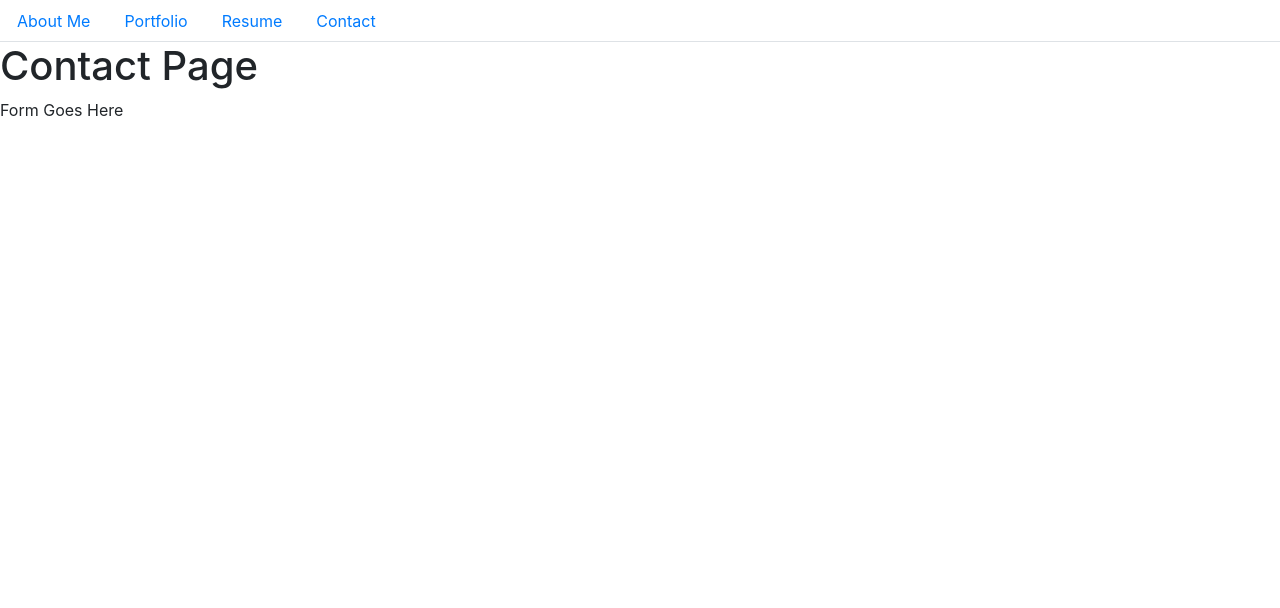
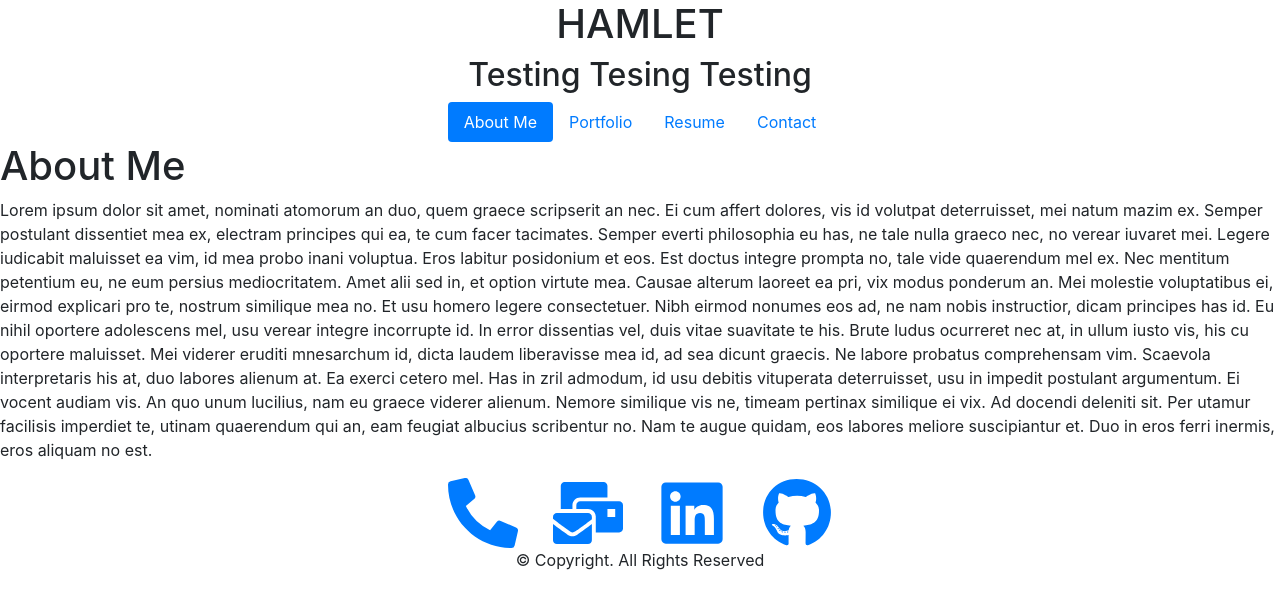
Before and after one commit to UNCValladaresHamlet/React_Portfolio, a React (Create React App) app: page / in a window 1280 px wide. Shown: the top 608 px of the page. Built offline with nearby package versions, Linux system fonts and the light colour scheme.

Commit message:
added header/footer structure and got it running

```diff
--- a/package.json
+++ b/package.json
@@ -10,6 +10,7 @@
     "react": "^17.0.2",
     "react-bootstrap": "^0.32.4",
     "react-dom": "^17.0.2",
+    "react-icons": "^4.2.0",
     "react-scripts": "4.0.3",
     "web-vitals": "^1.1.2"
   },
--- a/public/index.html
+++ b/public/index.html
@@ -24,7 +24,7 @@
       work correctly both with client-side routing and a non-root public URL.
       Learn how to configure a non-root public URL by running `npm run build`.
     -->
-    <title>React App</title>
+    <title>Hamlet Valladares</title>
   </head>
   <body>
     <noscript>You need to enable JavaScript to run this app.</noscript>
--- a/src/App.js
+++ b/src/App.js
@@ -1,6 +1,17 @@
 import React from "react";
 import PortfolioContainer from "./components/PortfolioContainer";
+import Header from "./components/Header";
+import Footer from "./components/Footer";
 
-const App = () => <PortfolioContainer />;
+const App = () =>{
+    return (
+        <div>
+            <Header />
+            <PortfolioContainer />
+            <Footer />
+        </div>
+
+    );
+} ;
 
 export default App;
--- /dev/null
+++ b/src/components/Footer.js
@@ -0,0 +1,25 @@
+import { FaGithub, FaPhoneAlt, FaMailBulk, FaLinkedin} from "react-icons/fa";
+
+import './styles/Style.css';
+
+function Footer() {
+    return (
+      <footer id="footer">
+      <div class="container my-class">
+      <div>
+          <a class= "col" href="tel:9199359082"> <FaPhoneAlt size={70} /> </a>
+          <a class= "col" href="mailto:sigorahv@gmail.com"> <FaMailBulk size={70} /> </a>
+          <a class= "col" href="https://www.linkedin.com/in/hamlet-valladares-1946631a8/"><FaLinkedin size={70} /></a>
+          <a class= "col"href="https://github.com/UNCValladaresHamlet"> <FaGithub  size={70}/> </a>
+        </div>
+
+        <div>
+          &copy; Copyright. All Rights Reserved
+        </div>
+
+      </div>
+    </footer>
+    );
+  }
+
+  export default Footer;
--- /dev/null
+++ b/src/components/Header.js
@@ -0,0 +1,12 @@
+import './styles/Style.css';
+
+function Header() {
+  return (
+  <section class="my-class">
+    <h1>HAMLET</h1>
+    <h2>Testing Tesing Testing</h2>
+  </section>
+    );
+  }
+
+  export default Header;
--- a/src/components/NavTabs.js
+++ b/src/components/NavTabs.js
@@ -4,7 +4,7 @@ import React from 'react';
 // We assign them to their own variable names
 function NavTabs({ currentPage, handlePageChange }) {
   return (
-    <ul className="nav nav-tabs">
+    <ul className="nav nav-pills justify-content-center">
       <li className="nav-item">
         <a
           href="#about"
--- a/src/components/PortfolioContainer.js
+++ b/src/components/PortfolioContainer.js
@@ -6,7 +6,7 @@ import Resume from './pages/Resume';
 import Contact from './pages/Contact';
 
 export default function PortfolioContainer() {
-  const [currentPage, setCurrentPage] = useState('Home');
+  const [currentPage, setCurrentPage] = useState('About');
 
   // This method is checking to see what the value of `currentPage` is. Depending on the value of currentPage, we return the corresponding component to render.
   const renderPage = () => {
--- a/src/components/pages/About.js
+++ b/src/components/pages/About.js
@@ -5,7 +5,15 @@ export default function About() {
     <div>
       <h1>About Me</h1>
       <p>
-Hamlet's About Me
+      Lorem ipsum dolor sit amet, nominati atomorum an duo, quem graece scripserit an nec. Ei cum affert dolores, vis id volutpat deterruisset, mei natum mazim ex. Semper postulant dissentiet mea ex, electram principes qui ea, te cum facer tacimates. Semper everti philosophia eu has, ne tale nulla graeco nec, no verear iuvaret mei. Legere iudicabit maluisset ea vim, id mea probo inani voluptua. Eros labitur posidonium et eos.
+
+      Est doctus integre prompta no, tale vide quaerendum mel ex. Nec mentitum petentium eu, ne eum persius mediocritatem. Amet alii sed in, et option virtute mea. Causae alterum laoreet ea pri, vix modus ponderum an. Mei molestie voluptatibus ei, eirmod explicari pro te, nostrum similique mea no. Et usu homero legere consectetuer.
+
+      Nibh eirmod nonumes eos ad, ne nam nobis instructior, dicam principes has id. Eu nihil oportere adolescens mel, usu verear integre incorrupte id. In error dissentias vel, duis vitae suavitate te his. Brute ludus ocurreret nec at, in ullum iusto vis, his cu oportere maluisset. Mei viderer eruditi mnesarchum id, dicta laudem liberavisse mea id, ad sea dicunt graecis.
+
+      Ne labore probatus comprehensam vim. Scaevola interpretaris his at, duo labores alienum at. Ea exerci cetero mel. Has in zril admodum, id usu debitis vituperata deterruisset, usu in impedit postulant argumentum. Ei vocent audiam vis. An quo unum lucilius, nam eu graece viderer alienum.
+
+      Nemore similique vis ne, timeam pertinax similique ei vix. Ad docendi deleniti sit. Per utamur facilisis imperdiet te, utinam quaerendum qui an, eam feugiat albucius scribentur no. Nam te augue quidam, eos labores meliore suscipiantur et. Duo in eros ferri inermis, eros aliquam no est.
       </p>
     </div>
   );
--- /dev/null
+++ b/src/components/styles/Style.css
@@ -0,0 +1,14 @@
+
+body {
+    font-family: "Open Sans", sans-serif;
+    color: #5a656e;
+  }
+
+  a {
+
+  }
+
+  .my-class {
+    text-align: center;
+
+  }
```
Also changed, not shown: 1 other file (tests, documents, lock files or other folders).
